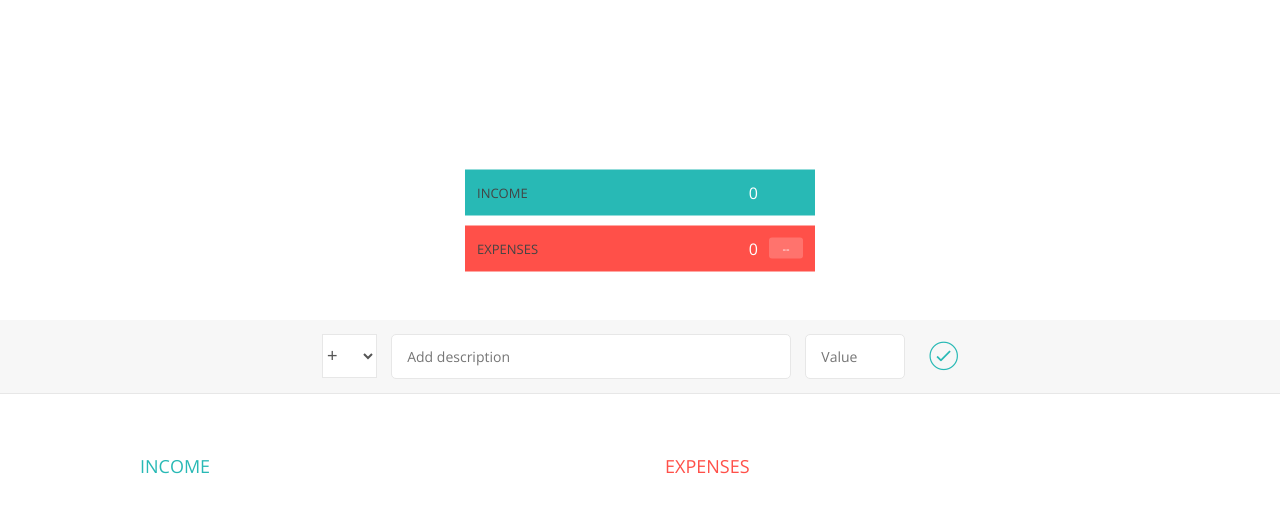
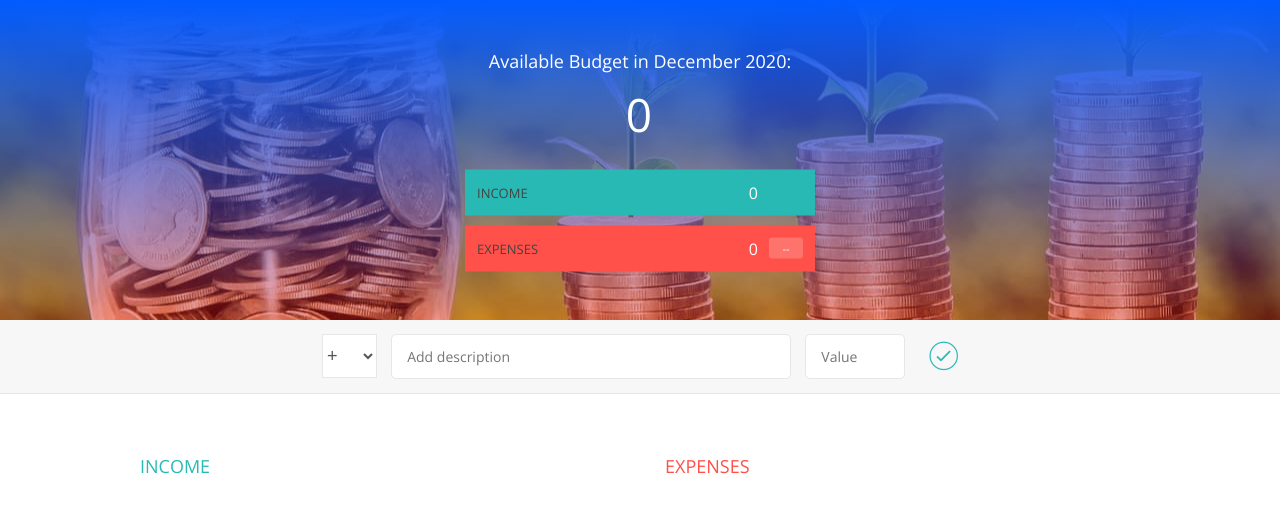
Before and after one commit to hari-bhandari/budget, a plain HTML site: page index.html in a window 1280 px wide. Drawn offline with nearby package versions, Linux system fonts and the light colour scheme.

Commit message:
added background colour

```diff
--- a/style.css
+++ b/style.css
@@ -33,7 +33,7 @@ body {
 
 .top {
     height: 40vh;
-    /*background-image: linear-gradient(rgb(1, 91, 255), rgba(229, 0, 0, 0.35)), url(./bg.jpg);*/
+    background-image: linear-gradient(rgb(1, 91, 255), rgba(229, 0, 0, 0.35)), url(./bg.jpg);
     background-size: cover;
     background-position: center;
     position: relative;
```
